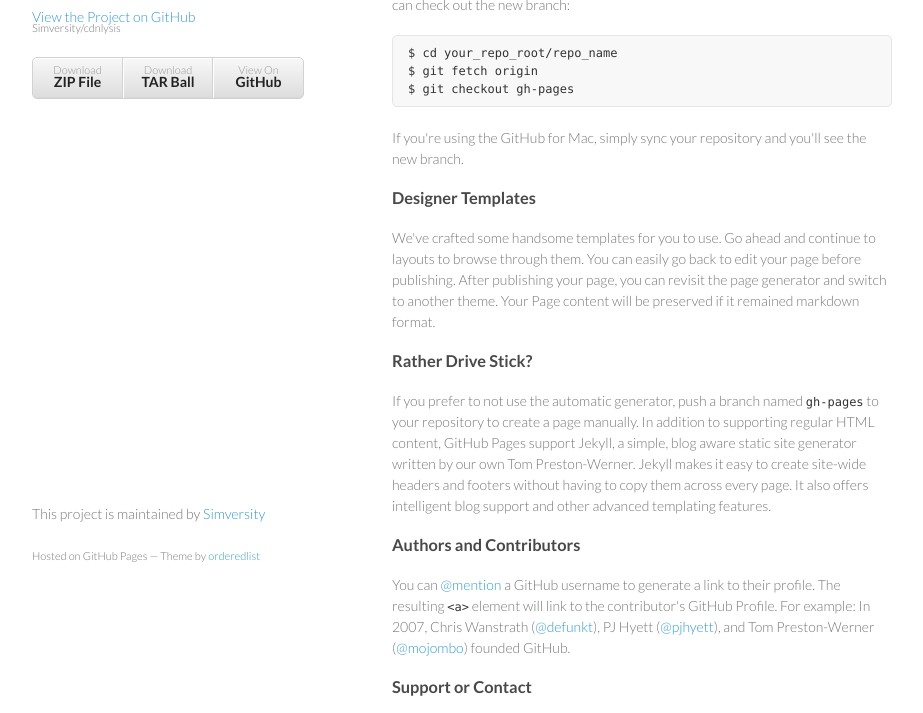
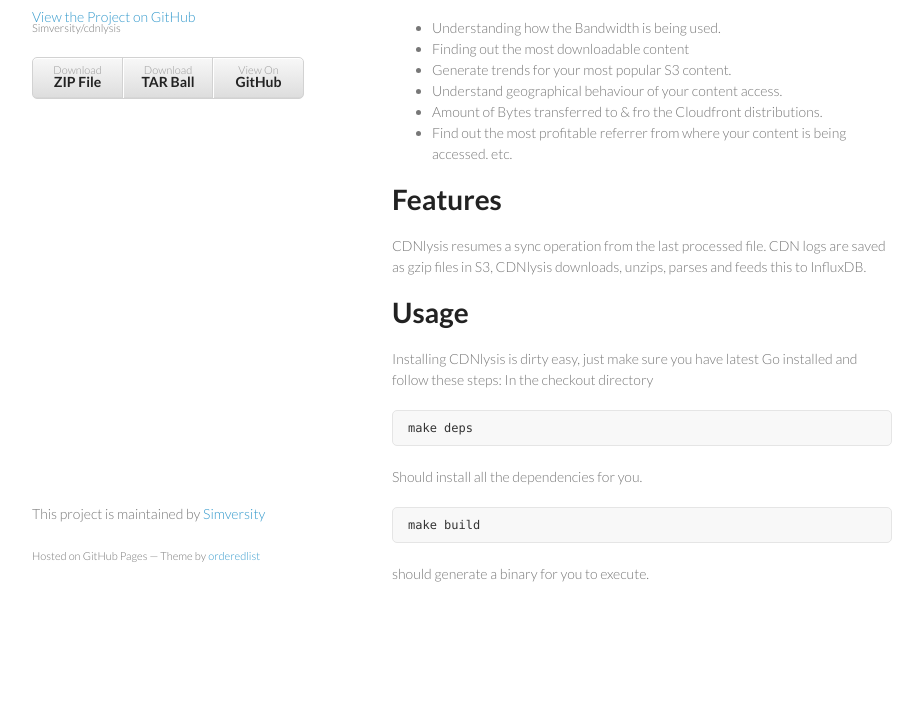
Before and after one commit to cdnlysis/cdnlysis, a plain HTML site: page index.html in a window 1280 px wide. Shown: the part 165-878 px from the top of the page, without its empty margins (178-1101 px from the left). After the commit the page ends 819 px from the top, so only its background shows below. Drawn offline with Linux system fonts and the light colour scheme.

```diff
--- a/index.html
+++ b/index.html
@@ -28,37 +28,40 @@
         </ul>
       </header>
       <section>
-        <h3>
-<a name="welcome-to-github-pages" class="anchor" href="#welcome-to-github-pages"><span class="octicon octicon-link"></span></a>Welcome to GitHub Pages.</h3>
+        <p>CDNlysis reads your log entries from your S3 bucket and sends them your Influx Server. You can later use Influx Querying API to do anaylsis or use Grafana to generate awesome graphs.</p>
 
-<p>This automatic page generator is the easiest way to create beautiful pages for all of your projects. Author your page content here using GitHub Flavored Markdown, select a template crafted by a designer, and publish. After your page is generated, you can check out the new branch:</p>
+<p>You can use this for:</p>
 
-<pre><code>$ cd your_repo_root/repo_name
-$ git fetch origin
-$ git checkout gh-pages
+<ul>
+<li>Understanding how the Bandwidth is being used.</li>
+<li>Finding out the most downloadable content</li>
+<li>Generate trends for your most popular S3 content.</li>
+<li>Understand geographical behaviour of your content access.</li>
+<li>Amount of Bytes transferred to &amp; fro the Cloudfront distributions.</li>
+<li>Find out the most profitable referrer from where your content is being accessed.
+etc.</li>
+</ul>
+
+<h1>
+<a name="features" class="anchor" href="#features"><span class="octicon octicon-link"></span></a>Features</h1>
+
+<p>CDNlysis resumes a sync operation from the last processed file. CDN logs are saved as gzip files in S3, CDNlysis downloads, unzips, parses and feeds this to InfluxDB.</p>
+
+<h1>
+<a name="usage" class="anchor" href="#usage"><span class="octicon octicon-link"></span></a>Usage</h1>
+
+<p>Installing CDNlysis is dirty easy, just make sure you have latest Go installed and follow these steps:
+In the checkout directory</p>
+
+<pre><code>make deps
 </code></pre>
 
-<p>If you're using the GitHub for Mac, simply sync your repository and you'll see the new branch.</p>
+<p>Should install all the dependencies for you.</p>
 
-<h3>
-<a name="designer-templates" class="anchor" href="#designer-templates"><span class="octicon octicon-link"></span></a>Designer Templates</h3>
+<pre><code>make build
+</code></pre>
 
-<p>We've crafted some handsome templates for you to use. Go ahead and continue to layouts to browse through them. You can easily go back to edit your page before publishing. After publishing your page, you can revisit the page generator and switch to another theme. Your Page content will be preserved if it remained markdown format.</p>
-
-<h3>
-<a name="rather-drive-stick" class="anchor" href="#rather-drive-stick"><span class="octicon octicon-link"></span></a>Rather Drive Stick?</h3>
-
-<p>If you prefer to not use the automatic generator, push a branch named <code>gh-pages</code> to your repository to create a page manually. In addition to supporting regular HTML content, GitHub Pages support Jekyll, a simple, blog aware static site generator written by our own Tom Preston-Werner. Jekyll makes it easy to create site-wide headers and footers without having to copy them across every page. It also offers intelligent blog support and other advanced templating features.</p>
-
-<h3>
-<a name="authors-and-contributors" class="anchor" href="#authors-and-contributors"><span class="octicon octicon-link"></span></a>Authors and Contributors</h3>
-
-<p>You can <a href="https://github.com/blog/821" class="user-mention">@mention</a> a GitHub username to generate a link to their profile. The resulting <code>&lt;a&gt;</code> element will link to the contributor's GitHub Profile. For example: In 2007, Chris Wanstrath (<a href="https://github.com/defunkt" class="user-mention">@defunkt</a>), PJ Hyett (<a href="https://github.com/pjhyett" class="user-mention">@pjhyett</a>), and Tom Preston-Werner (<a href="https://github.com/mojombo" class="user-mention">@mojombo</a>) founded GitHub.</p>
-
-<h3>
-<a name="support-or-contact" class="anchor" href="#support-or-contact"><span class="octicon octicon-link"></span></a>Support or Contact</h3>
-
-<p>Having trouble with Pages? Check out the documentation at <a href="http://help.github.com/pages">http://help.github.com/pages</a> or contact <a href="mailto:support@github.com">support@github.com</a> and we’ll help you sort it out.</p>
+<p>should generate a binary for you to execute.</p>
       </section>
       <footer>
         <p>This project is maintained by <a href="https://github.com/Simversity">Simversity</a></p>
```
Also changed, not shown: params.json (+1 -1 lines).
